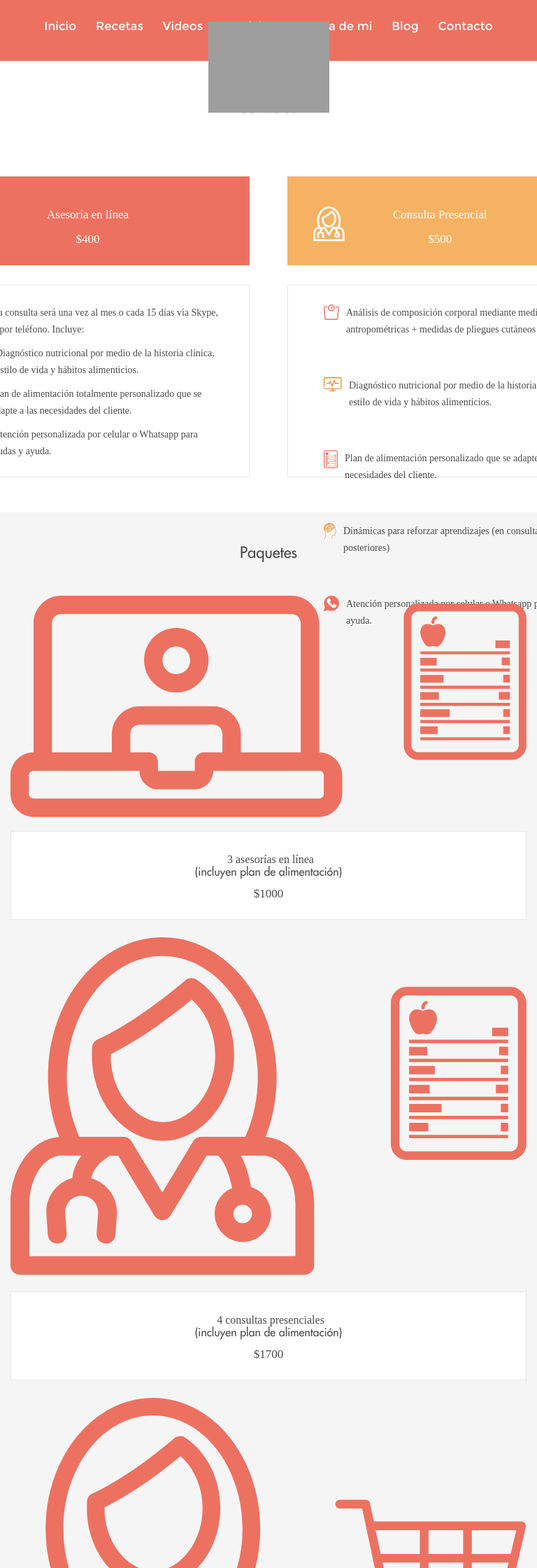
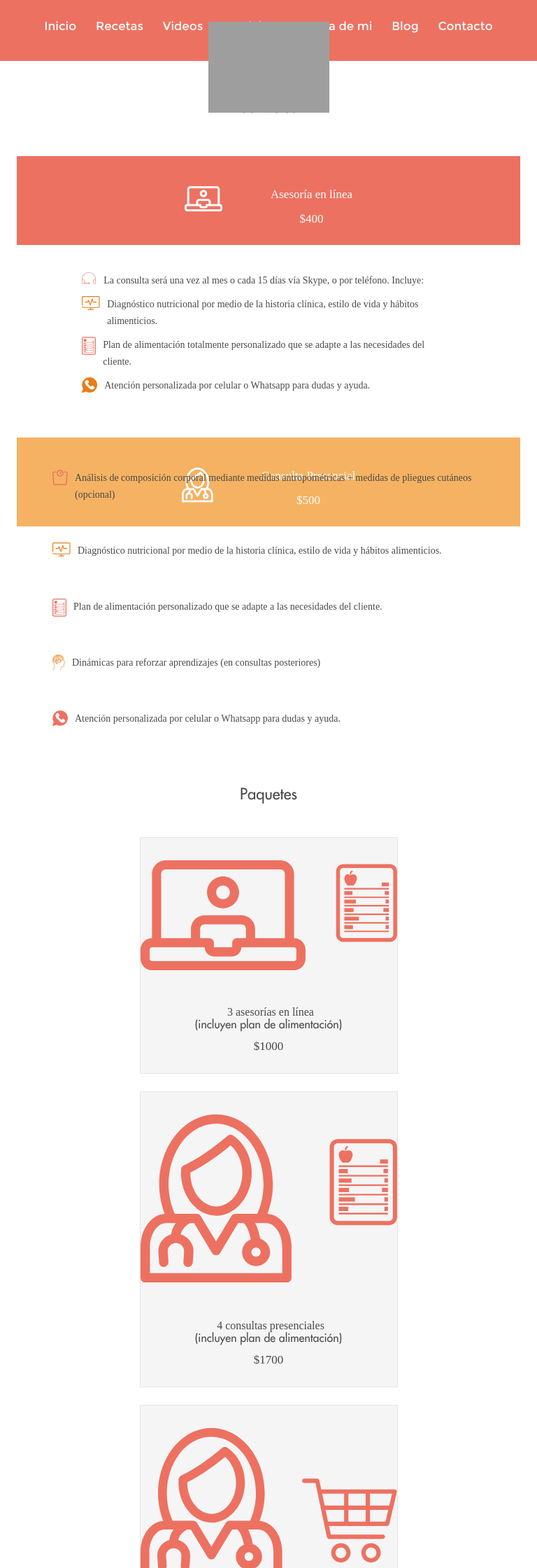
Before and after one commit to BlickLabs/alegpaez, a Django app: template nutriologa/templates/servicios.html in a window 768 px wide. Shown: the top 2240 px of the page at 70% size. Run offline with Django 3.2, Linux system fonts and the light colour scheme; the template is opened without the code that fills it, so the values that code supplies are empty; some libraries are stand-ins or nearby versions; some web fonts are replaced; grey boxes are pictures that could not be loaded.

Commit message:
#47 resolve diferent devices change bg color and new style

```diff
--- a/nutriologa/static/css/idevices.css
+++ b/nutriologa/static/css/idevices.css
@@ -38,6 +38,42 @@
   and (-webkit-min-device-pixel-ratio: 1) {
     .reducePaddingInMovil {
       padding: 50px 0 50px !important;
+    }
+    .miniContainer {
+      display: flex;
+      flex-direction: column;
+      width: 100%;
+    }
+    .serviceContainer {
+      flex-direction: column;
+    }
+    .square {
+      width: 100%;
+      justify-content: center;
+      margin-left: 0px;
+      border: none !important;
+    }
+    .gray-container {
+      background: white !important;
+    }
+    .package-container {
+      align-items: center;
+    }
+    .package {
+      padding-top: 32px;
+      background: #f5f5f5;
+      border: solid 1px #e5e5e5;
+    }
+    .mini-square {
+      background: #f5f5f5;
+      border: none;
+    }
+    .square > img {
+      padding-left: 0;
+    }
+    .listSpecial, .serviceContainer {
+      margin-top: 0px !important;
+      border: none;
     }
     .list {
       justify-content: initial;
@@ -96,7 +132,7 @@
     }
 
     .package {
-      width: 100%;
+      width: 50%;
       margin-bottom: 25px;
     }
     .addMarginBottom {
@@ -331,6 +367,7 @@
       text-align: center;
       margin-left: 30px;
     }
+
 }
 
 /* Portrait */
--- a/nutriologa/static/css/main.css
+++ b/nutriologa/static/css/main.css
@@ -22,6 +22,10 @@
 .show {
   display: none;
 }
+.margin-left-one {
+  margin-left: 27px;
+}
+
 .selectChange {
     height: 70px !important;
 }
@@ -525,9 +529,6 @@
   background: #ed7161;
   margin-right: 27px;
 }
-.margin-left-one {
-  margin-left: 27px;
-}
 .margin-right-one {
   margin-right: 27px;
 }
@@ -1006,9 +1007,6 @@
     .list {
       justify-content: initial;
     }
-    .margin-left-one {
-      padding-left: 51px !important;
-    }
     .list > p {
       line-height: 24px;
       width: 100%;
@@ -1052,7 +1050,12 @@
     }
     .square > img {
       padding-right: 10px;
+      padding-left: 0px;
     }
+    .serviceContainer {
+      margin-top: 0 !important;
+    }
+
     .modal-lg, .video-content, .modal-video {
       width: 100%;
     }
@@ -1084,6 +1087,24 @@
       margin-left: 0px;
       width: 100%;
       height: initial !important;
+      margin-top: 0 !important;
+      border: none;
+    }
+    .gray-container {
+      background: white !important;
+    }
+
+    .package {
+      padding-top: 32px;
+      background: #f5f5f5;
+      border: solid 1px #e5e5e5;
+    }
+    .mini-square {
+      background: #f5f5f5;
+      border: none;
+    }
+    .removeRightData {
+      padding-right: 5px !important;
     }
     .description {
       margin-top: 40px;
--- a/nutriologa/templates/servicios.html
+++ b/nutriologa/templates/servicios.html
@@ -35,7 +35,7 @@
                       <p>La consulta será <span class="stronger">una vez al mes</span> o <span class="stronger">cada 15 días</span> vía Skype, o por teléfono. Incluye:</p>
                     </div>
                     <div class="list">
-                      <img src="{% static 'img/icons/diagnost.svg'%}">
+                      <img src="{% static 'img/icons/diagnost.svg'%}" class="removeRightData">
                       <p><span class="stronger">Diagnóstico nutricional</span> por medio de la historia clínica, estilo de vida y hábitos alimenticios.</p>
                     </div>
                     <div class="list">
@@ -63,7 +63,7 @@
                     <p><span class="stronger">Análisis de composición corporal</span> mediante medidas antropométricas + medidas de pliegues cutáneos (opcional)</p>
                   </div>
                   <div class="list">
-                    <img src="{% static 'img/icons/diagnost.svg'%}">
+                    <img src="{% static 'img/icons/diagnost.svg'%}" class="removeRightData">
                     <p><span class="stronger">Diagnóstico nutricional</span> por medio de la historia clínica, estilo de vida y hábitos alimenticios.</p>
                   </div>
                   <div class="list">
```
